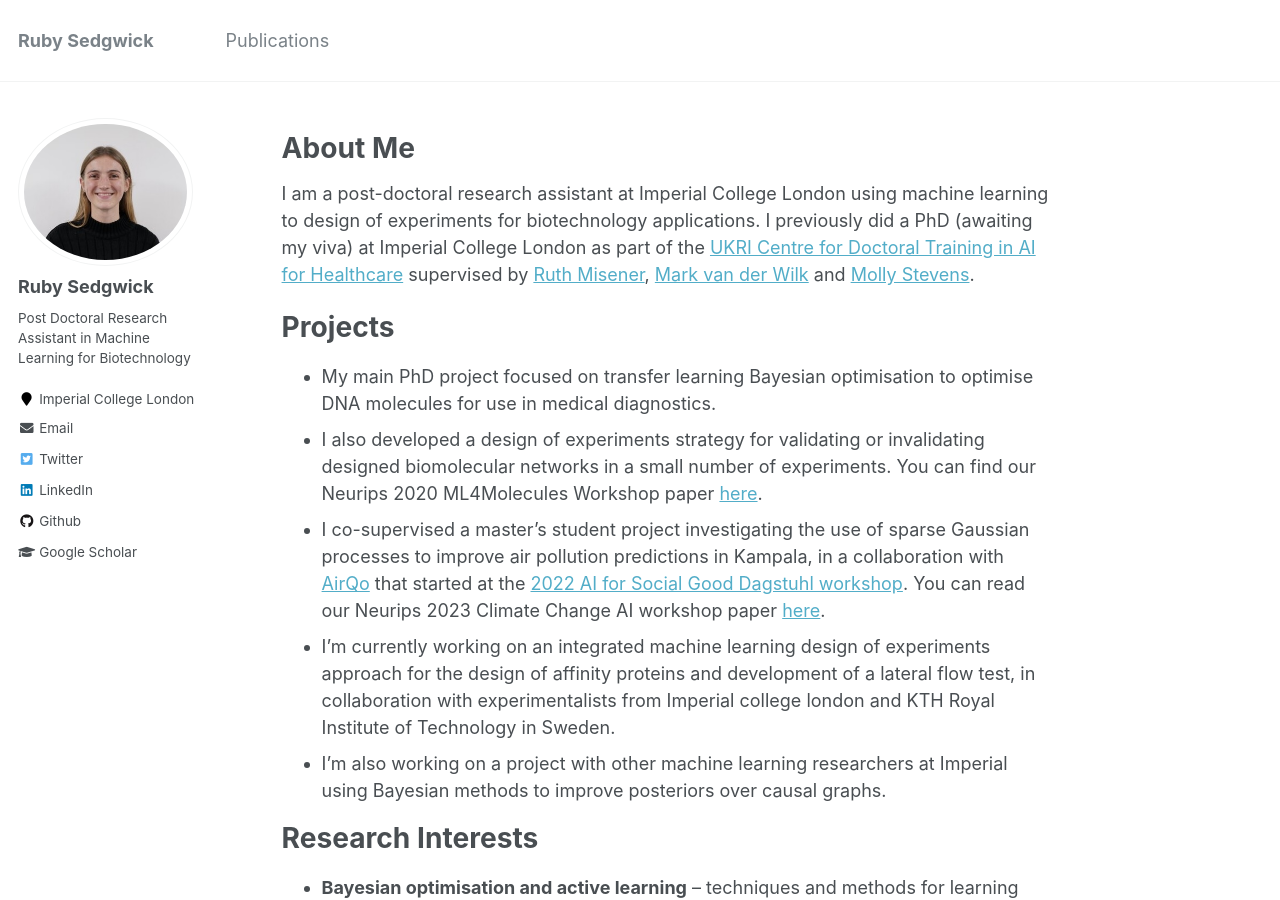
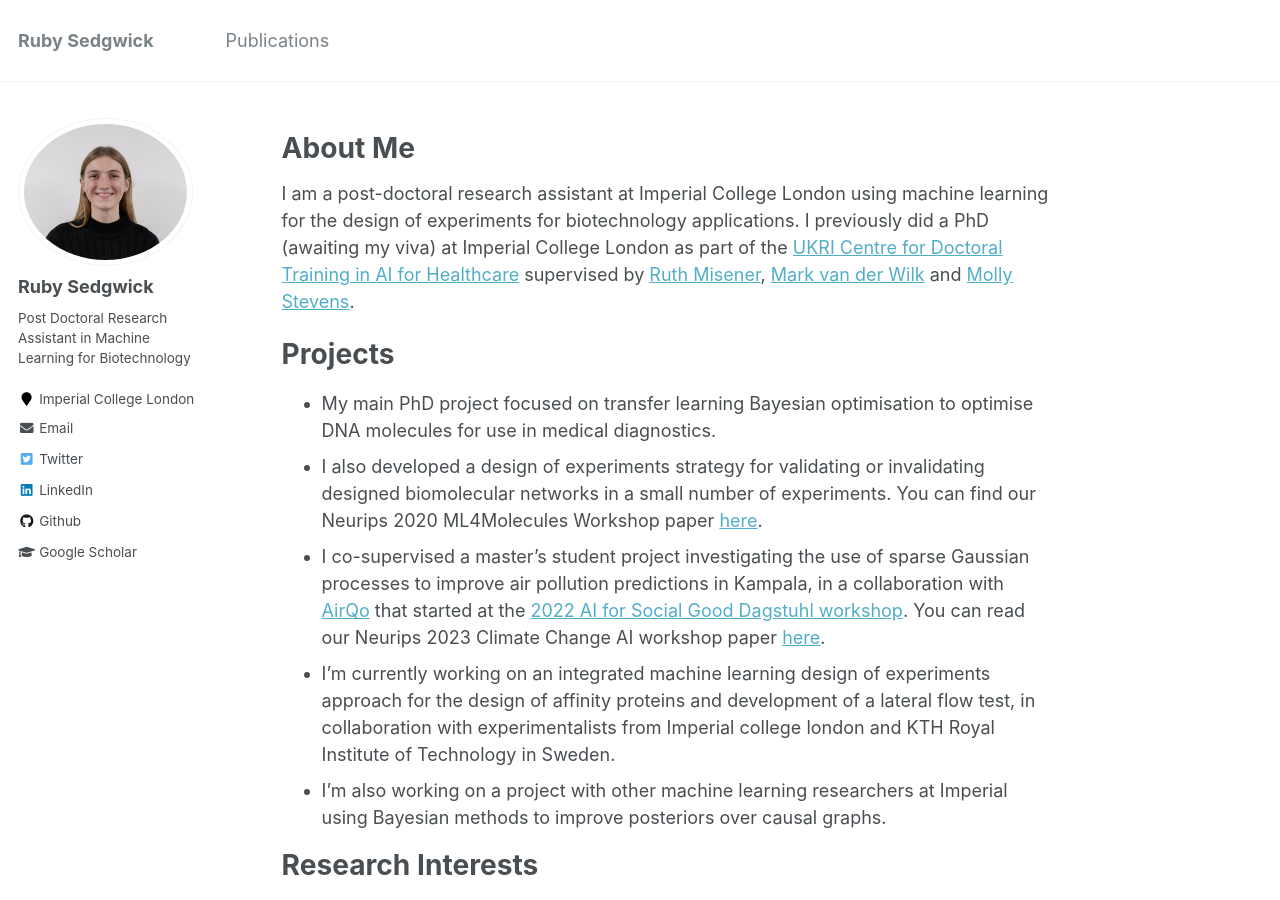
Before and after one commit to RSedgwick/rsedgwick.github.io, a Jekyll site: the page built from _pages/about.md, in a window 1280 px wide and 900 px high. Built offline with Jekyll 4.4.1, drawn with Linux system fonts in a browser that asks for light colours.

Commit message:
Update about.md

```diff
--- a/_pages/about.md
+++ b/_pages/about.md
@@ -11,7 +11,7 @@ redirect_from:
 About Me
 ======
 
-I am a post-doctoral research assistant at Imperial College London using machine learning to design of experiments for biotechnology applications. I previously did a PhD (awaiting my viva) at Imperial College London as part of the [UKRI Centre for Doctoral Training in AI for Healthcare](https://ai4health.io/) supervised by [Ruth Misener](https://www.imperial.ac.uk/people/r.misener), [Mark van der Wilk](https://mvdw.uk/) and [Molly Stevens](https://www.stevensgroup.org/).
+I am a post-doctoral research assistant at Imperial College London using machine learning for the design of experiments for biotechnology applications. I previously did a PhD (awaiting my viva) at Imperial College London as part of the [UKRI Centre for Doctoral Training in AI for Healthcare](https://ai4health.io/) supervised by [Ruth Misener](https://www.imperial.ac.uk/people/r.misener), [Mark van der Wilk](https://mvdw.uk/) and [Molly Stevens](https://www.stevensgroup.org/).
 
 Projects
 ======
```
